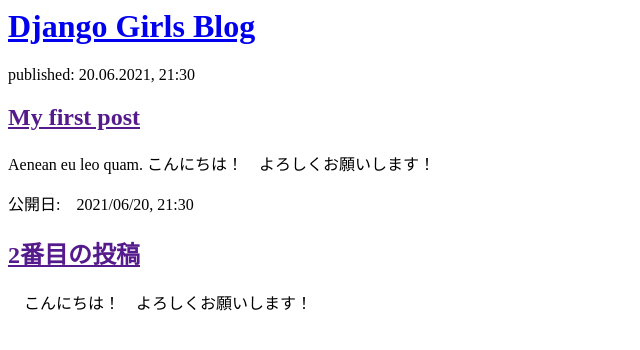
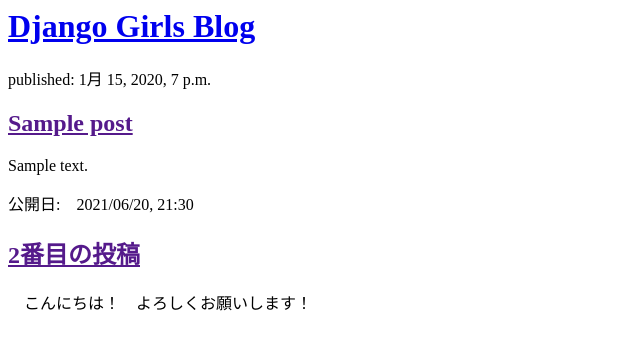
Before and after one commit to abeh9197/my-first-blog, a Django app: page / in a window 1280 px wide. Shown: the top 350 px of the page, without its empty margins (0-640 px from the left). Run offline with Django 3.2, Linux system fonts and the light colour scheme; tables that the repository leaves empty hold one stand-in row (values such as "Sample post").

Commit message:
Modified templates to display posts from database.

```diff
--- a/blog/templates/blog/post_list.html
+++ b/blog/templates/blog/post_list.html
@@ -7,12 +7,13 @@
             <h1><a href="/">Django Girls Blog</a></h1>
         </div>
 
-        <div>
-            <p>published: 20.06.2021, 21:30</p>
-            <h2><a href="">My first post</a></h2>
-            <p>Aenean eu leo quam. こんにちは！　よろしくお願いします！　</p>
-        </div>
-
+        {% for post in posts %}
+            <div>
+                <p>published: {{ post.published_date }}</p>
+                <h2><a href="">{{ post.title }}</a></h2>
+                <p>{{ post.text|linebreaksbr }}</p>
+            </div>
+        {% endfor %}
         <div>
             <p>公開日:　2021/06/20, 21:30</p>
             <h2><a href="">2番目の投稿</a></h2>
--- a/blog/views.py
+++ b/blog/views.py
@@ -1,6 +1,9 @@
 from django.shortcuts import render
+from django.utils import timezone
+from .models import Post
 
 # Create your views here.
 
 def post_list(request):
-    return render(request, 'blog/post_list.html', {})
+    posts = Post.objects.filter(published_date__lte=timezone.now()).order_by('published_date')
+    return render(request, 'blog/post_list.html', {'posts': posts})
```
